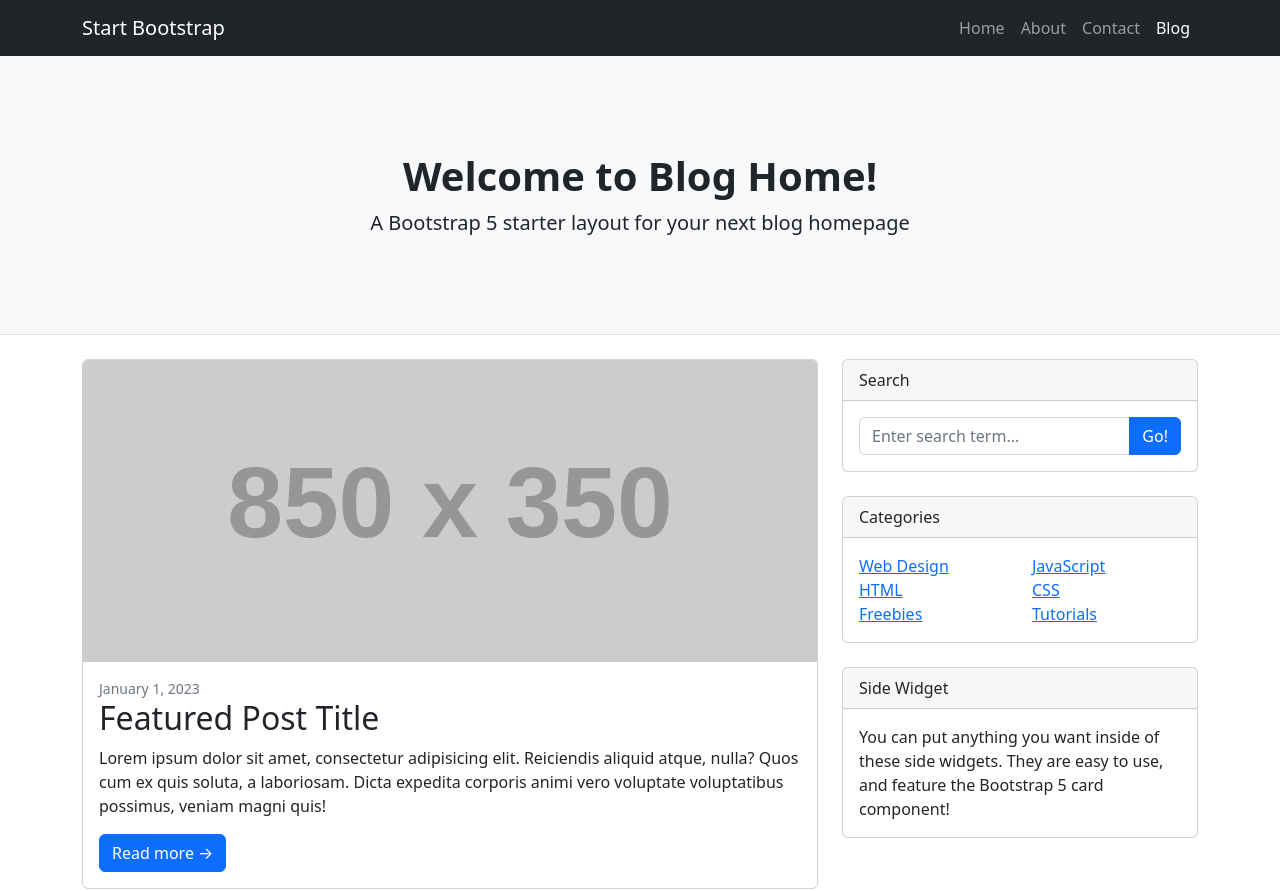
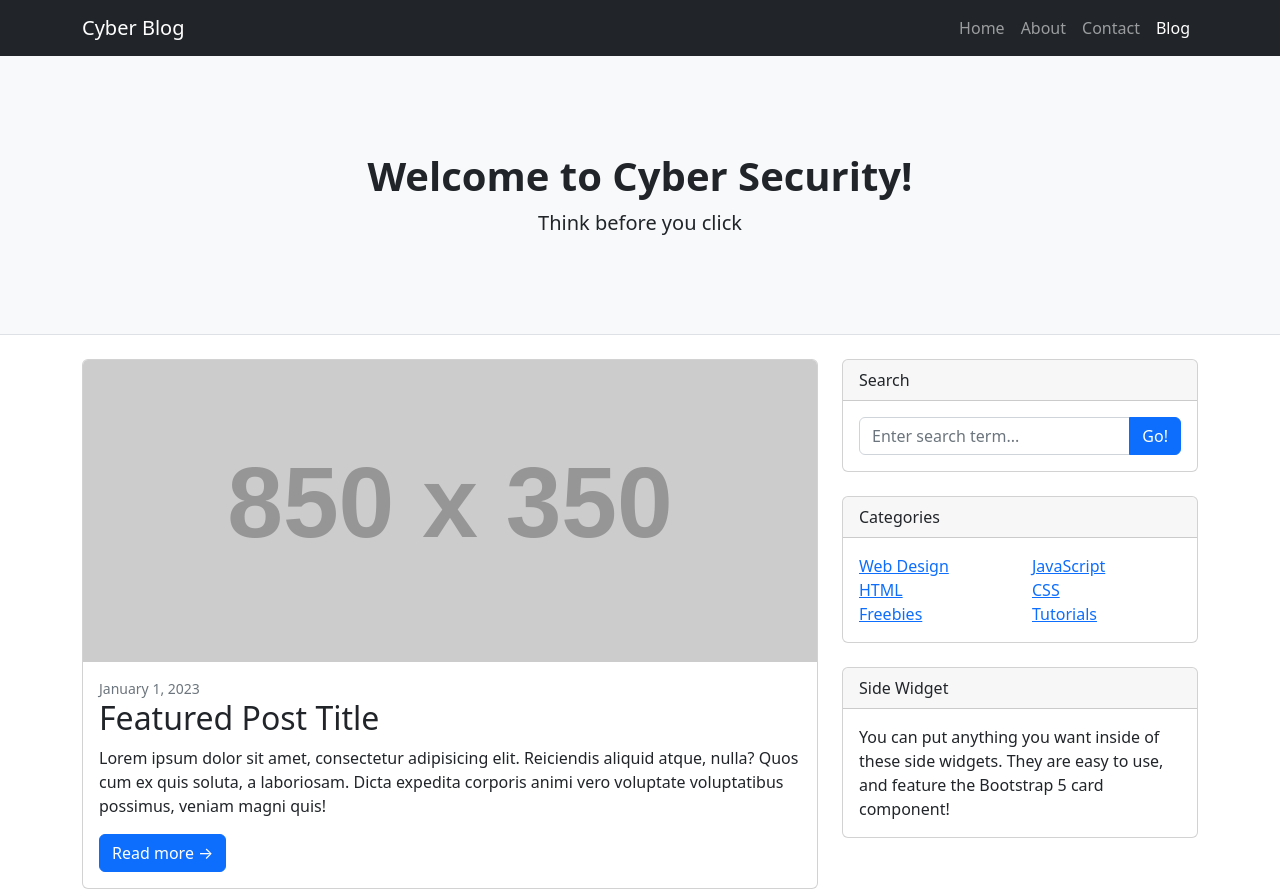
Before and after one commit to shylockalert/test-7, a plain HTML site: page index.html in a window 1280 px wide. Shown: the top 891 px of the page. Drawn offline with nearby package versions, Linux system fonts and the light colour scheme; placeholder pictures from the web are drawn by us.

Commit message:
Update index.html

```diff
--- a/index.html
+++ b/index.html
@@ -5,7 +5,7 @@
         <meta name="viewport" content="width=device-width, initial-scale=1, shrink-to-fit=no" />
         <meta name="description" content="" />
         <meta name="author" content="" />
-        <title>Blog Home - Start Bootstrap Template</title>
+        <title>Blog Home </title>
         <!-- Favicon-->
         <link rel="icon" type="image/x-icon" href="assets/favicon.ico" />
         <!-- Core theme CSS (includes Bootstrap)-->
@@ -15,7 +15,7 @@
         <!-- Responsive navbar-->
         <nav class="navbar navbar-expand-lg navbar-dark bg-dark">
             <div class="container">
-                <a class="navbar-brand" href="#!">Start Bootstrap</a>
+                <a class="navbar-brand" href="#!">Cyber Blog</a>
                 <button class="navbar-toggler" type="button" data-bs-toggle="collapse" data-bs-target="#navbarSupportedContent" aria-controls="navbarSupportedContent" aria-expanded="false" aria-label="Toggle navigation"><span class="navbar-toggler-icon"></span></button>
                 <div class="collapse navbar-collapse" id="navbarSupportedContent">
                     <ul class="navbar-nav ms-auto mb-2 mb-lg-0">
@@ -31,8 +31,8 @@
         <header class="py-5 bg-light border-bottom mb-4">
             <div class="container">
                 <div class="text-center my-5">
-                    <h1 class="fw-bolder">Welcome to Blog Home!</h1>
-                    <p class="lead mb-0">A Bootstrap 5 starter layout for your next blog homepage</p>
+                    <h1 class="fw-bolder">Welcome to Cyber Security!</h1>
+                    <p class="lead mb-0">Think before you click</p>
                 </div>
             </div>
         </header>
```
